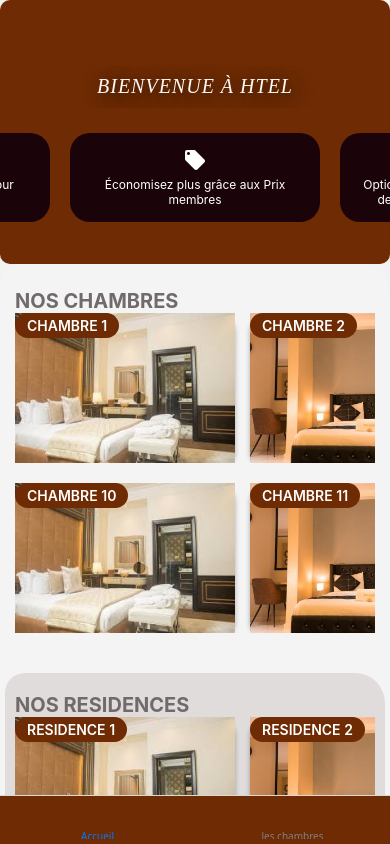
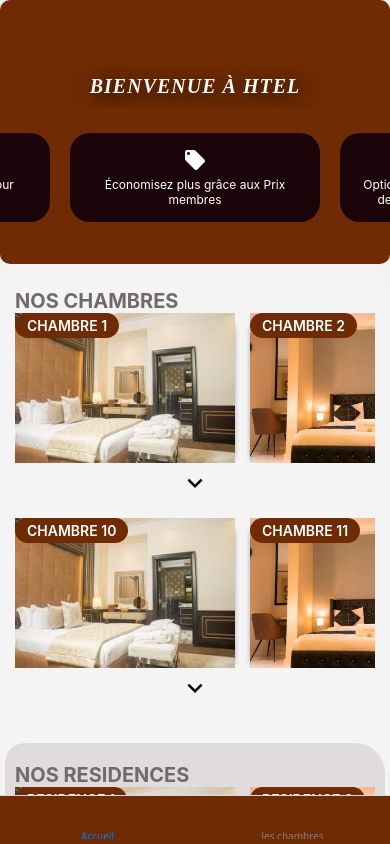
Before and after one commit to gnogouri/Htel, a React Native app: screen /Acceuil in a window 390 px wide. Built offline with nearby package versions, Linux system fonts and the light colour scheme.

Commit message:
mofication

```diff
--- a/scran/Metier/Accueil.js
+++ b/scran/Metier/Accueil.js
@@ -1,89 +1,133 @@
-import { View, Text, ScrollView, Image, TouchableOpacity, StyleSheet, Alert, Animated, ImageBackground } from 'react-native';
+import {
+  View,
+  Text,
+  ScrollView,
+  Image,
+  TouchableOpacity,
+  StyleSheet,
+  Alert,
+  Animated,
+  ImageBackground,
+} from 'react-native';
 import { categories } from '../../Data/datametieracceuilch'; // Importation des données
 import { residences } from '../../Data/datametierresidence'; // Importation des données
 import MaterialIcons from 'react-native-vector-icons/MaterialIcons';
-import React, { useEffect, useRef } from 'react';
+import React, { useEffect, useRef, useState } from 'react';
 
 import Appstyles from '../../Assets/styles';
 
 export default function Accueil() {
+  const [expandedCategories, setExpandedCategories] = useState({});
+
   const handleImagePress = (title) => {
     console.log(`Image cliquée : ${title}`);
   };
 
-
+  // Fonction pour basculer l'état déployé d'une catégorie
+  const toggleCategory = (index) => {
+    setExpandedCategories((prevState) => ({
+      ...prevState,
+      [index]: !prevState[index],
+    }));
+  };
 
   return (
-
     <ScrollView style={{ flex: 1 }} showsVerticalScrollIndicator={false}>
-
       <View style={styles.container}>
-   <View style={{alignItems:'center'}}>
-   <Text style={{
+        <View style={{ alignItems: 'center' }}>
+          <Text
+            style={{
               marginTop: 50,
               fontSize: 20,
               fontWeight: 'bold',
               fontStyle: 'italic',
               color: '#faf9f9',
-    fontWeight: 'normal',
               fontFamily: 'DancingScript',
               textAlign: 'center',
-    textShadowColor: 'black', // Ombre
+              textShadowColor: 'black',
               textShadowOffset: { width: 4, height: 4 },
               textShadowRadius: 20,
-    letterSpacing: 1, // Espacement des lettres
-    textTransform: 'uppercase', // Majuscules
-
-
+              letterSpacing: 1,
+              textTransform: 'uppercase',
               paddingVertical: 10,
               paddingHorizontal: 30,
-    overflow: 'hidden', // Cache tout contenu qui dépasse
-}}>
+              overflow: 'hidden',
+            }}
+          >
             BIENVENUE À HTEL
           </Text>
         </View>
 
-      <ScrollView
-        horizontal
-        showsHorizontalScrollIndicator={false}
-      >
+        <ScrollView horizontal showsHorizontalScrollIndicator={false}>
           <View style={styles.cardsContainer}>
             {/* Carte 1 */}
             <View style={styles.card}>
               <MaterialIcons name="shield-moon" size={24} color="white" />
-            <Text style={styles.cardText}>Gagnez des récompenses pour chaque nuit séjournée</Text>
+              <Text style={styles.cardText}>
+                Gagnez des récompenses pour chaque nuit séjournée
+              </Text>
             </View>
 
             {/* Carte 2 */}
             <View style={styles.card}>
               <MaterialIcons name="local-offer" size={24} color="white" />
-            <Text style={styles.cardText}>Économisez plus grâce aux Prix membres</Text>
+              <Text style={styles.cardText}>
+                Économisez plus grâce aux Prix membres
+              </Text>
             </View>
 
             {/* Carte 3 */}
             <View style={styles.card}>
               <MaterialIcons name="event" size={24} color="white" />
-            <Text style={styles.cardText}>Options d’annulation gratuite en cas de changement de programme</Text>
+              <Text style={styles.cardText}>
+                Options d’annulation gratuite en cas de changement de programme
+              </Text>
             </View>
           </View>
         </ScrollView>
       </View>
 
-
       <View style={Appstyles.Acccontener}>
         <View style={Appstyles.chcontener}>
           {Array.isArray(categories) && categories.length > 0 ? (
-          categories.map((category, index) => (
+            categories.map((category, index) => {
+              const expanded = expandedCategories[index] ?? false;
+              return (
                 <View key={index} style={Appstyles.imgchambre}>
-
-              <Text style={{ fontSize: 20, fontWeight: 'bold', color: '#706a6a'}}>{category.title}</Text>
-
+                  <Text style={{ fontSize: 20, fontWeight: 'bold', color: '#706a6a' }}>
+                    {category.title}
+                  </Text>
+                  {expanded ? (
+                    // Affichage vertical lorsque la catégorie est déployée
+                    <View style={styles.verticalContainer}>
+                      {category.images.map((image) => (
+                        <TouchableOpacity
+                          key={image.id}
+                          onPress={() => handleImagePress(image.title)}
+                          style={[Appstyles.imageWrapper, styles.verticalItem]}
+                        >
+                          <ImageBackground
+                            style={Appstyles.imageACC}
+                            source={image.src}
+                            onError={(error) =>
+                              console.log('Erreur image:', error.nativeEvent.error)
+                            }
+                          >
+                            <View style={styles.badge}>
+                              <Text style={styles.badgeText}>{image.title}</Text>
+                            </View>
+                          </ImageBackground>
+                        </TouchableOpacity>
+                      ))}
+                    </View>
+                  ) : (
+                    // Affichage horizontal des 2 premières images
                     <ScrollView
                       horizontal
                       showsHorizontalScrollIndicator={false}
                       contentContainerStyle={Appstyles.horizontalScroll}
                     >
-                {category.images.map((image) => (
+                      {category.images.slice(0, 2).map((image) => (
                         <TouchableOpacity
                           key={image.id}
                           onPress={() => handleImagePress(image.title)}
@@ -92,18 +136,34 @@ export default function Accueil() {
                           <ImageBackground
                             style={Appstyles.imageACC}
                             source={image.src}
-                      onError={(error) => console.log('Erreur image:', error.nativeEvent.error)}
+                            onError={(error) =>
+                              console.log('Erreur image:', error.nativeEvent.error)
+                            }
                           >
                             <View style={styles.badge}>
                               <Text style={styles.badgeText}>{image.title}</Text>
                             </View>
-
                           </ImageBackground>
                         </TouchableOpacity>
                       ))}
                     </ScrollView>
+                  )}
+                  {/* Afficher la flèche si la catégorie comporte plus de 2 images */}
+                  {category.images.length > 2 && (
+                    <TouchableOpacity
+                      style={styles.arrowContainer}
+                      onPress={() => toggleCategory(index)}
+                    >
+                      <MaterialIcons
+                        name={expanded ? 'keyboard-arrow-up' : 'keyboard-arrow-down'}
+                        size={30}
+                        color="#000"
+                      />
+                    </TouchableOpacity>
+                  )}
                 </View>
-          ))
+              );
+            })
           ) : (
             <Text>Aucune donnée de chambre trouvée</Text>
           )}
@@ -113,18 +173,26 @@ export default function Accueil() {
           {Array.isArray(residences) && residences.length > 0 ? (
             residences.map((residence, index) => (
               <View key={index} style={Appstyles.imgchambre}>
-              <Text style={{ fontSize: 20, fontWeight: 'bold', color: '#706a6a'}}>{residence.title}</Text>
+                <Text style={{ fontSize: 20, fontWeight: 'bold', color: '#706a6a' }}>
+                  {residence.title}
+                </Text>
                 <ScrollView
                   horizontal
                   showsHorizontalScrollIndicator={false}
                   contentContainerStyle={Appstyles.horizontalScroll}
                 >
                   {residence.images.map((image) => (
-                  <TouchableOpacity key={image.id} onPress={() => handleImagePress(image.title)} style={Appstyles.imageWrapper}>
+                    <TouchableOpacity
+                      key={image.id}
+                      onPress={() => handleImagePress(image.title)}
+                      style={Appstyles.imageWrapper}
+                    >
                       <ImageBackground
                         style={Appstyles.imageACC}
                         source={image.src}
-                      onError={(error) => console.log('Erreur image:', error.nativeEvent.error)}
+                        onError={(error) =>
+                          console.log('Erreur image:', error.nativeEvent.error)
+                        }
                       >
                         <View style={styles.badge}>
                           <Text style={styles.badgeText}>{image.title}</Text>
@@ -140,9 +208,8 @@ export default function Accueil() {
           )}
         </View>
 
-      {/* //--------EVENEMENTS ET RESTAURANT-------------- */}
+        {/* -------- EVENEMENTS ET RESTAURANT -------------- */}
         <View style={Appstyles.resteven}>
-
           <View style={Appstyles.card}>
             <TouchableOpacity>
               <MaterialIcons name="local-restaurant" size={24} color="white" />
@@ -152,7 +219,7 @@ export default function Accueil() {
           <View style={Appstyles.card}>
             <TouchableOpacity>
               <MaterialIcons name="emoji-events" size={24} color="white" />
-            <Text style={styles.cardText}>Espace évènementiel </Text>
+              <Text style={styles.cardText}>Espace évènementiel</Text>
             </TouchableOpacity>
           </View>
         </View>
@@ -163,17 +230,17 @@ export default function Accueil() {
 
 const styles = StyleSheet.create({
   container: {
-   backgroundColor: '#6e2b04', // Rouge principal
+    backgroundColor: '#6e2b04',
     padding: 15,
     borderRadius: 10,
     alignItems: 'center',
-    justifyContent:'center',
+    justifyContent: 'center',
   },
   badge: {
-    backgroundColor: '#6e2b04', // couleur bleue
+    backgroundColor: '#6e2b04',
     paddingHorizontal: 12,
     paddingVertical: 4,
-    borderRadius: 9999, // pour un effet pill arrondi
+    borderRadius: 9999,
     alignSelf: 'flex-start',
   },
   badgeText: {
@@ -181,7 +248,6 @@ const styles = StyleSheet.create({
     fontSize: 14,
     fontWeight: '600',
   },
-
   title: {
     color: 'white',
     fontSize: 18,
@@ -190,26 +256,25 @@ const styles = StyleSheet.create({
     marginBottom: 10,
   },
   cardsContainer: {
-    alignItems:'center',
+    alignItems: 'center',
     flexDirection: 'row',
     justifyContent: 'space-between',
-    justifyItems: 'center',
-    paddingHorizontal:10,
-    margin:15,
-    paddingBottom:2,
+    paddingHorizontal: 10,
+    margin: 15,
+    paddingBottom: 2,
   },
   card: {
-    backgroundColor: '#1b0409', // Rouge foncé
+    backgroundColor: '#1b0409',
     width: 250,
     padding: 15,
     borderRadius: 20,
     alignItems: 'center',
-    margin:10,
+    margin: 10,
   },
   scrollContainer: {
     flexDirection: 'row',
-    paddingStart: 10, // Ajoute un petit padding au début pour éviter que ça colle trop
-    paddingEnd: 10,   // Supprime l'excès d'espace après le dernier élément
+    paddingStart: 10,
+    paddingEnd: 10,
   },
   cardText: {
     color: 'white',
@@ -217,4 +282,14 @@ const styles = StyleSheet.create({
     marginTop: 5,
     fontSize: 12,
   },
+  arrowContainer: {
+    alignItems: 'center',
+    marginTop: 5,
+  },
+  verticalContainer: {
+    flexDirection: 'column',
+  },
+  verticalItem: {
+    marginBottom: 10, // Optionnel : espace entre chaque image en affichage vertical
+  },
 });
```
Lines whose indentation alone changed are shown as unchanged.
